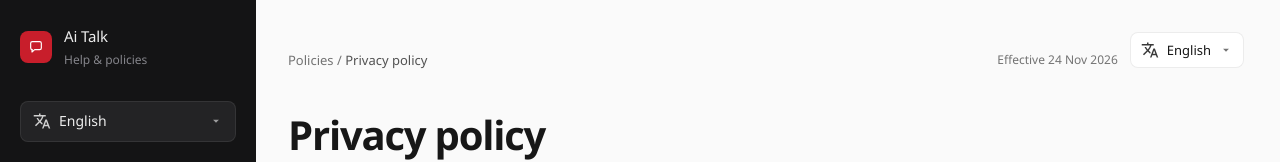
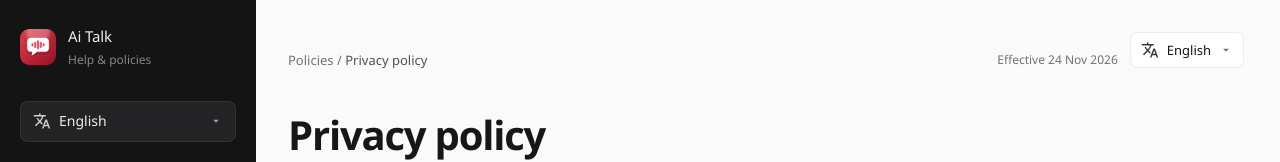
Before and after one commit to my-skills-app/AI-Talk-Privacy-policy, a plain HTML site: page privacy-policy.html in a window 1280 px wide. Shown: the top 162 px of the page. Drawn offline with Linux system fonts and the light colour scheme.

Commit message:
Add Ai Talk app logo to policies site branding.
Co-authored-by: Cursor <cursoragent@cursor.com>

```diff
--- a/privacy-policy.html
+++ b/privacy-policy.html
@@ -5,6 +5,7 @@
   <meta name="viewport" content="width=device-width, initial-scale=1.0" />
   <title>Privacy Policy · Ai Talk</title>
   <meta name="description" content="Ai Talk Privacy Policy — what we collect, why, and your choices." />
+  <link rel="icon" href="logo.png" type="image/png" />
   <link rel="stylesheet" href="styles.css" />
 </head>
 <body>
@@ -12,7 +13,7 @@
     <aside class="sidebar">
       <a class="brand" href="privacy-policy.html">
         <div class="brand-mark" aria-hidden="true">
-          <svg viewBox="0 0 24 24"><path d="M4 6.5A2.5 2.5 0 0 1 6.5 4h11A2.5 2.5 0 0 1 20 6.5v7A2.5 2.5 0 0 1 17.5 16H10l-4 3.5V16H6.5A2.5 2.5 0 0 1 4 13.5v-7Z"/></svg>
+          <img src="logo.png" alt="Ai Talk" width="36" height="36" />
         </div>
         <div>
           <strong>Ai Talk</strong>
--- a/styles.css
+++ b/styles.css
@@ -69,22 +69,20 @@ a:hover { color: #9f1822; }
 .brand:hover { color: #fff; text-decoration: none; }
 
 .brand-mark {
-  width: 32px;
-  height: 32px;
-  border-radius: 8px;
-  background: var(--accent);
+  width: 36px;
+  height: 36px;
+  border-radius: 9px;
+  background: transparent;
   display: grid;
   place-items: center;
   flex-shrink: 0;
+  overflow: hidden;
 }
-.brand-mark svg {
-  width: 16px;
-  height: 16px;
-  fill: none;
-  stroke: #fff;
-  stroke-width: 1.75;
-  stroke-linecap: round;
-  stroke-linejoin: round;
+.brand-mark img {
+  width: 100%;
+  height: 100%;
+  object-fit: cover;
+  display: block;
 }
 
 .brand strong {
```
Also changed, not shown: community-guidelines.html (+2 -1 lines), terms.html (+2 -1 lines), logo.png (added).
